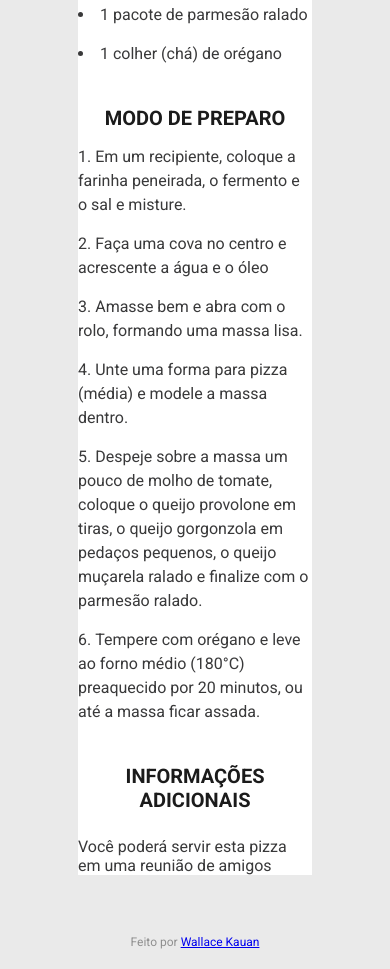
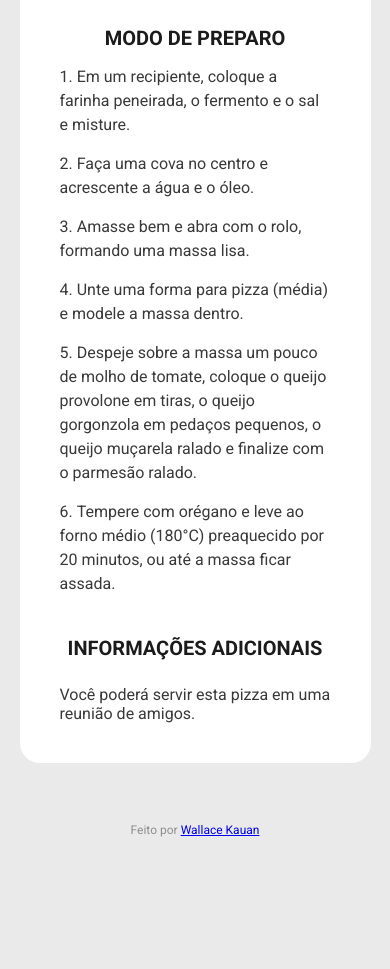
Before and after one commit to muroas/projeto-pagina-de-receita, a plain HTML site: page index.html in a window 390 px wide. Shown: the part 948-1917 px from the top of the page. After the commit the page ends 1805 px from the top, so only its background shows below. Drawn offline with Linux system fonts and the light colour scheme.

Commit message:
Add icon and update responsive design

```diff
--- a/index.html
+++ b/index.html
@@ -9,6 +9,7 @@
         <meta name="viewport" content="width=device-width, initial-scale=1.0">
         <title>Receita</title>
         <link rel="stylesheet" href="style.css">
+        <link rel="icon" href="assets/pizza.png">
     </head>
     <body>
         <main>
@@ -43,7 +44,7 @@
                     <h2>MODO DE PREPARO</h2>
                     <ol>
                         <li>Em um recipiente, coloque a farinha peneirada, o fermento e o sal e misture.</li>
-                        <li>Faça uma cova no centro e acrescente a água e o óleo</li>
+                        <li>Faça uma cova no centro e acrescente a água e o óleo.</li>
                         <li>Amasse bem e abra com o rolo, formando uma massa lisa.</li>
                         <li>Unte uma forma para pizza (média) e modele a massa dentro.</li>
                         <li>Despeje sobre a massa um pouco de molho de tomate, coloque o queijo provolone em tiras, o queijo gorgonzola em pedaços pequenos, o queijo muçarela ralado e finalize com o parmesão ralado.</li>
@@ -53,7 +54,7 @@
 
                 <div class="informações">
                     <h2>INFORMAÇÕES ADICIONAIS</h2>
-                    <p class="infosP">Você poderá servir esta pizza em uma reunião de amigos</p>
+                    <p class="infosP">Você poderá servir esta pizza em uma reunião de amigos.</p>
                 </div>
             </section>
         </main>
--- a/style.css
+++ b/style.css
@@ -14,9 +14,11 @@ body {
 main {
     display: flex;
     flex-direction: column;
-    width: 60%;
+    width: 90%;
     background-color: #FFFFFF;
     margin: 0 auto;
+    padding: 40px;
+    border-radius: 20px;
 }
 
 figcaption {
```
Also changed, not shown: assets/pizza.png (added).
